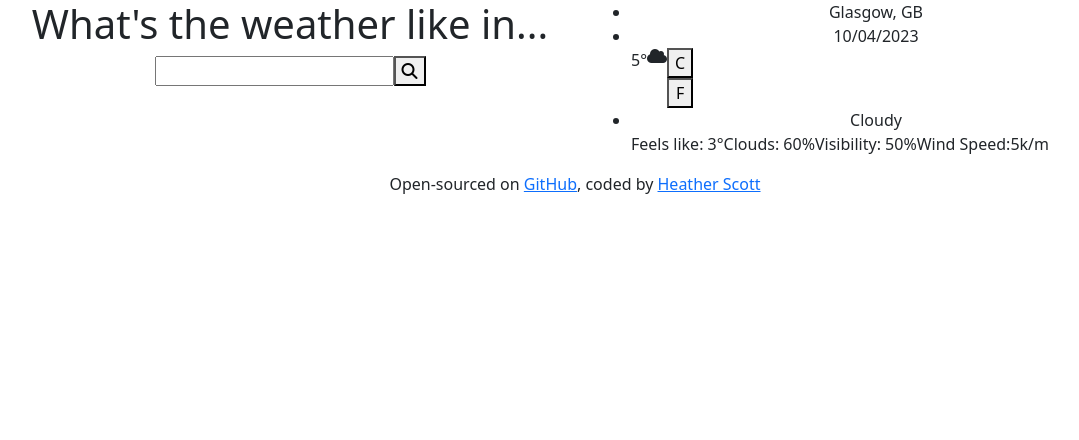
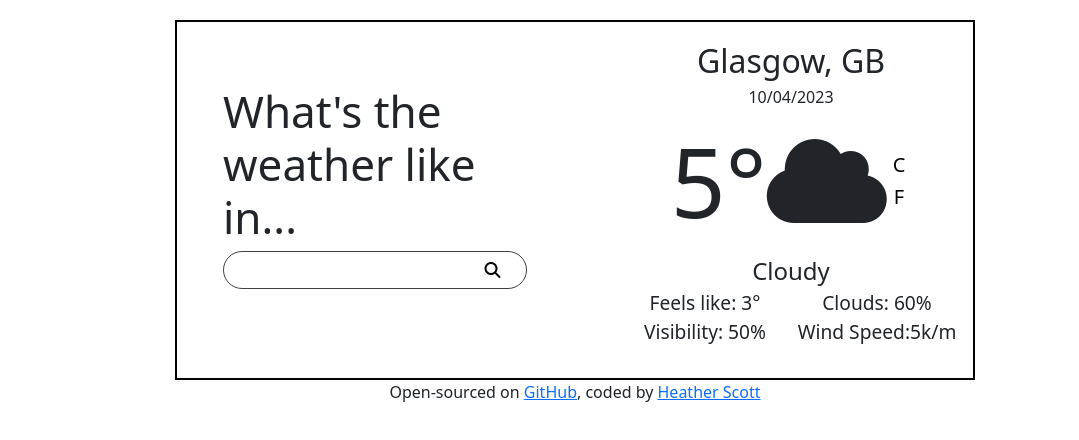
Before and after one commit to hscott13/react-weather-app-v2, a React (Create React App) app: page / in a window 1280 px wide. Shown: the top 440 px of the page, without its empty margins (65-1144 px from the left). Built offline with nearby package versions, Linux system fonts and the light colour scheme.

Commit message:
Added CSS Styling

```diff
--- a/src/App.css
+++ b/src/App.css
@@ -2,37 +2,22 @@
   text-align: center;
 }
 
-.App-logo {
-  height: 40vmin;
-  pointer-events: none;
+.App .container {
+  border: solid 2px black;
+  margin-top: 20px;
+  padding: 15px 10px;
+  width: 800px;
+}
+.App h1 {
+  text-align: left;
+  font-size: 2.75em;
 }
 
-@media (prefers-reduced-motion: no-preference) {
-  .App-logo {
-    animation: App-logo-spin infinite 20s linear;
-  }
+form {
+  border: solid 1px rgba(0, 0, 0, 0.75);
+  border-radius: 25px;
+  padding: 5px 0px;
 }
-
-.App-header {
-  background-color: #282c34;
-  min-height: 100vh;
-  display: flex;
-  flex-direction: column;
-  align-items: center;
-  justify-content: center;
-  font-size: calc(10px + 2vmin);
-  color: white;
+input:focus {
+  outline: none;
 }
-
-.App-link {
-  color: #61dafb;
-}
-
-@keyframes App-logo-spin {
-  from {
-    transform: rotate(0deg);
-  }
-  to {
-    transform: rotate(360deg);
-  }
-}
--- a/src/App.js
+++ b/src/App.js
@@ -7,12 +7,16 @@ function App() {
     <div className="App">
       <div className="container">
         <div className="row">
-          <div className="col-6">
+          <div className="col-6 pt-5 px-5">
             <h1>What's the weather like in... </h1>
             <form>
-              <input type="search" />
-              <button class="button-form" type="submit">
-                <i class="fa-solid fa-magnifying-glass"></i>
+              <input type="search" className="border border-0" />
+              <button
+                className="button-form border border-0 bg-transparent"
+                type="submit"
+                placeholder="Enter a city"
+              >
+                <i className="fa-solid fa-magnifying-glass"></i>
               </button>
             </form>
           </div>
--- /dev/null
+++ b/src/Weather.css
@@ -0,0 +1,21 @@
+li {
+  list-style: none;
+}
+.city-name {
+  font-size: 2em;
+}
+.weather-main {
+  font-size: 6em;
+}
+.temp-buttons button {
+  border: none;
+  background: none;
+}
+.weather-description {
+  font-size: 1.5em;
+}
+.weather-info {
+  display: grid;
+  grid-template-columns: 1fr 1fr;
+  font-size: 1.2em;
+}
--- a/src/Weather.js
+++ b/src/Weather.js
@@ -1,26 +1,27 @@
 import React from "react";
+import "./Weather.css";
 
 export default function Weather() {
   return (
-    <div className="container">
     <ul className="d-flex flex-column">
-        <li>Glasgow, GB</li>
-        <li>10/04/2023</li>
-        <li className="d-flex">
-          5°<i class="fa-solid fa-cloud"></i>
-          <div className="d-flex flex-column">
+      <li className="city-name">Glasgow, GB</li>
+      <li className="date">10/04/2023</li>
+      <li className="weather-main d-flex justify-content-center align-items-center">
+        5°<i className="fa-solid fa-cloud"></i>
+        <div className="temp-buttons d-flex flex-column fs-5">
           <button>C</button>
           <button>F</button>
         </div>
       </li>
-        <li>Cloudy</li>
-        <li className="weather-info d-flex">
+      <li className="weather-description">Cloudy</li>
+      <li>
+        <div className="weather-info ">
           <div>Feels like: 3°</div>
           <div>Clouds: 60%</div>
           <div>Visibility: 50%</div>
           <div>Wind Speed:5k/m</div>
+        </div>
       </li>
     </ul>
-    </div>
   );
 }
```
Lines whose indentation alone changed are shown as unchanged.
